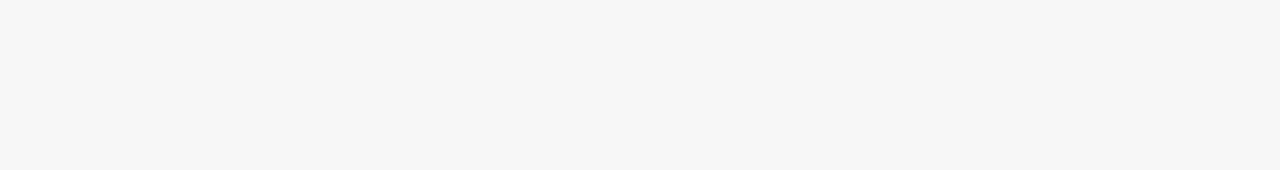
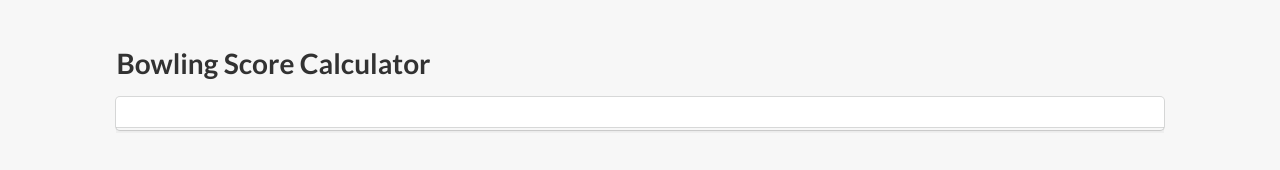
Before and after one commit to moschopsuk/bbc-bowling, a plain HTML site: page index.html in a window 1280 px wide. Drawn offline with Linux system fonts and the light colour scheme.

Commit message:
Creation of ng-App

```diff
--- a/index.html
+++ b/index.html
@@ -1,13 +1,27 @@
 <!doctype html>
-<html lang="en">
+<html lang="en" ng-app="bowlingScoreApp">
 <head>
   <title>Bowling Score Calculator</title>
 
   <!-- Sematic Theme Style -->
   <link rel="stylesheet" href="styles/semantic.min.css">
+
+  <!-- Application Specfic Styles -->
+  <link rel="stylesheet" href="styles/main.css">
 </head>
 <body>
 
+  <main class="ui page grid">
+    <div class="row">
+      <div class="column">
+        <h1 class="ui header">Bowling Score Calculator</h1>
+
+        <div class="ui stacked segment" ng-controller="scoreController">
+
+        </div>
+      </div>
+    </div>
+  </main>
 
   <!-- Javascript -->
   <script src="libs/jquery-1.11.2.min.js"></script>
--- /dev/null
+++ b/styles/main.css
@@ -0,0 +1,9 @@
+*{
+	margin: 0;
+	padding: 0;
+}
+
+body{
+	font-family: 'Open Sans', sans-serif;
+	margin: 50px 0;
+}
```
